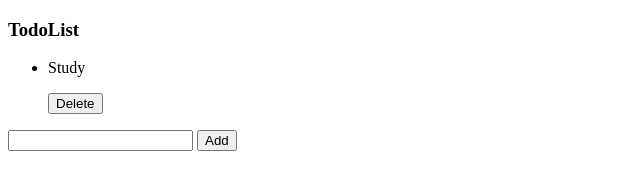
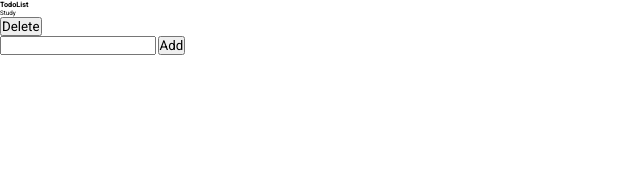
Before and after one commit to sonseong10/basic, a plain HTML site: page todo/index.html in a window 1280 px wide. Shown: the whole page, without its empty margins (0-640 px from the left). Drawn offline with Linux system fonts and the light colour scheme.

Commit message:
Add reset CSS

```diff
--- a/todo/index.html
+++ b/todo/index.html
@@ -5,6 +5,12 @@
     <meta http-equiv="X-UA-Compatible" content="IE=edge" />
     <meta name="viewport" content="width=device-width, initial-scale=1.0" />
     <title>TodoList</title>
+    <link rel="preconnect" href="https://fonts.gstatic.com" />
+    <link
+      href="https://fonts.googleapis.com/css2?family=Roboto:wght@400;700&display=swap"
+      rel="stylesheet"
+    />
+    <link rel="stylesheet" href="style.css" />
   </head>
   <body>
     <section class="container">
--- /dev/null
+++ b/todo/style.css
@@ -0,0 +1,14 @@
+/* reset CSS */
+*,
+*::after,
+*::before {
+  margin: 0;
+  padding: 0;
+  box-sizing: border-box;
+  font-family: "Roboto", sans-serif;
+}
+
+html,
+body {
+  font-size: 62.5%;
+}
```
